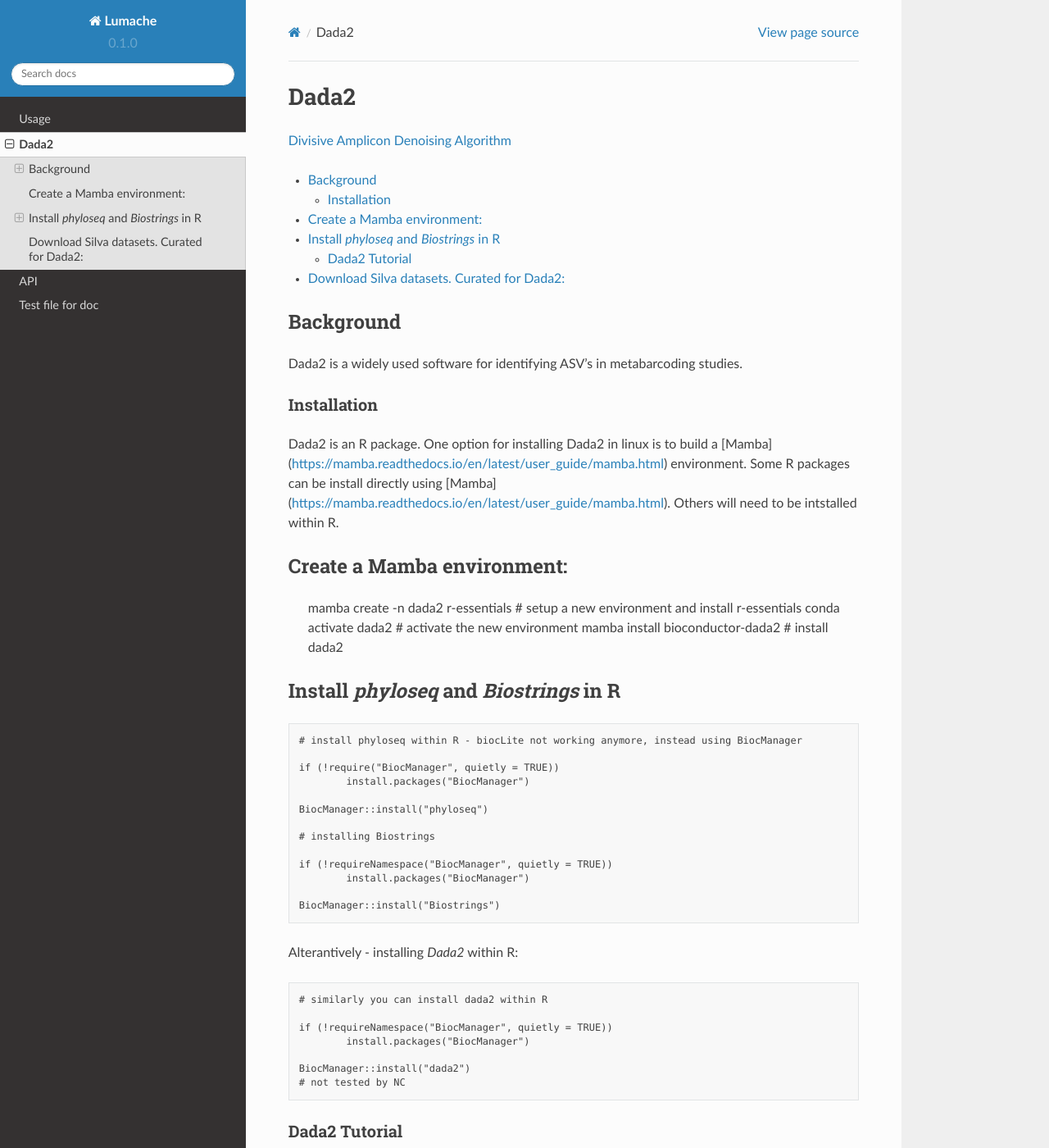
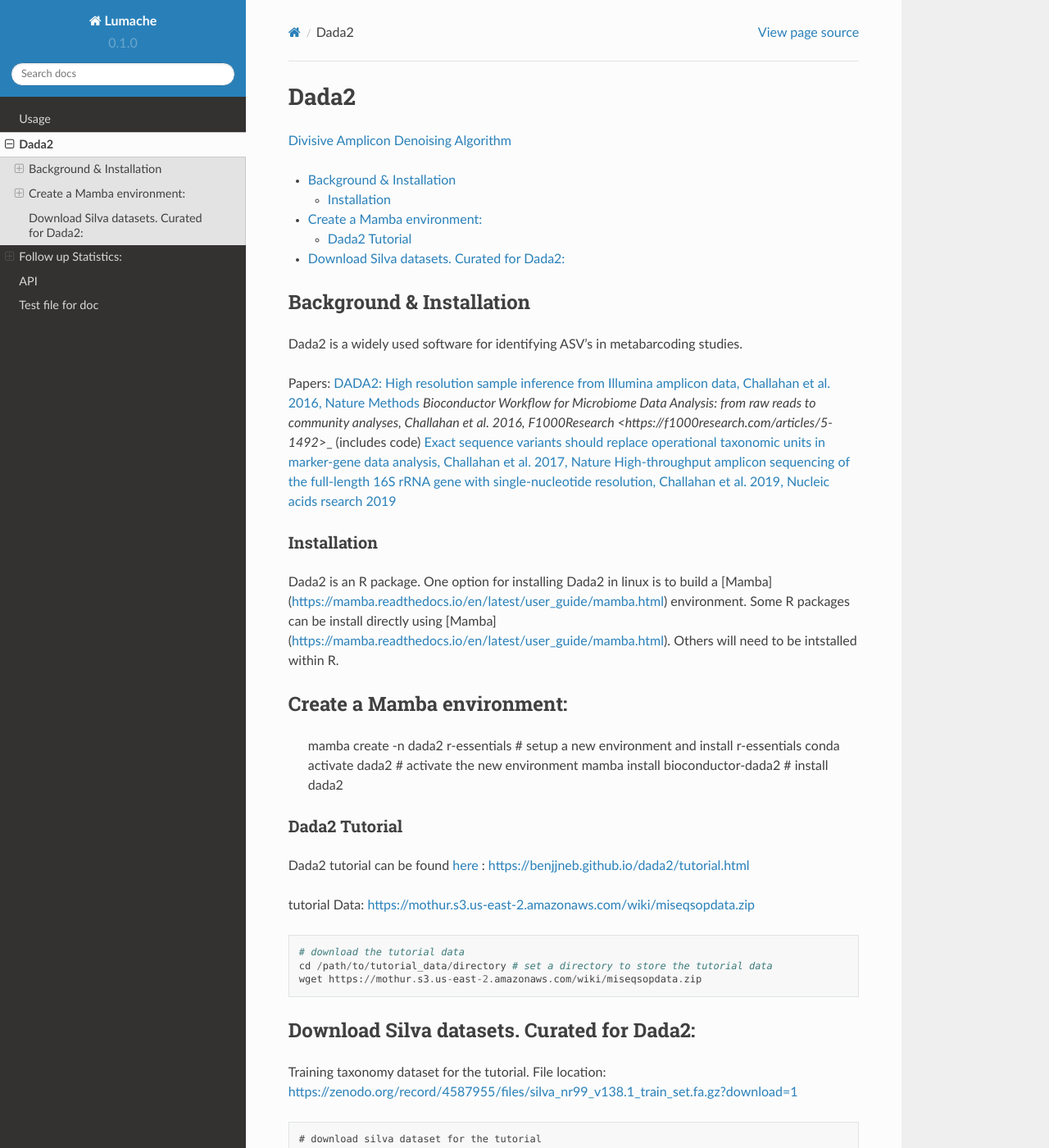
Before and after one commit to nmc97/metabarcoding_at_cefas_tutorial, a Sphinx documentation site: the page built from docs/source/dada2.rst, in a window 1280 px wide and 1400 px high. Shown: the whole window at 82% size. Built offline with Sphinx 7.4.7 and the Read the Docs theme 2.0.0, drawn with Linux system fonts in a browser that asks for light colours; some of the changed text lies outside the part shown.

Commit message:
Update dada2.rst
note- moved "Follow up Statistics"
These should be somewhere else in the tutorial

```diff
--- a/docs/source/dada2.rst
+++ b/docs/source/dada2.rst
@@ -1,13 +1,20 @@
 Dada2
 =====
-`Divisive Amplicon Denoising Algorithm <https://www.ncbi.nlm.nih.gov/pmc/articles/PMC4927377/>`_
+`Divisive Amplicon Denoising Algorithm <https://github.com/benjjneb/dada2>`_
 
 .. contents::
    :local:
 
-Background
-^^^^^^^^^^
+Background & Installation
+^^^^^^^^^^^^^^^^^^^^^^^^^
+
 Dada2 is a widely used software for identifying ASV's in metabarcoding studies.
+
+Papers:
+`DADA2: High resolution sample inference from Illumina amplicon data, Challahan et al. 2016, Nature Methods <DADA2: High resolution sample inference from Illumina amplicon data>`_
+`Bioconductor Workflow for Microbiome Data Analysis: from raw reads to community analyses, Challahan et al. 2016, F1000Research <https://f1000research.com/articles/5-1492`>_ (includes code)
+`Exact sequence variants should replace operational taxonomic units in marker-gene data analysis, Challahan et al. 2017, Nature <https://www.nature.com/articles/ismej2017119>`_
+`High-throughput amplicon sequencing of the full-length 16S rRNA gene with single-nucleotide resolution, Challahan et al. 2019, Nucleic acids rsearch 2019 <https://academic.oup.com/nar/article/47/18/e103/5527971>`_
 
 Installation
 ------------
@@ -20,38 +27,6 @@
 	mamba create -n dada2 r-essentials # setup a new environment and install r-essentials
 	conda activate dada2 # activate the new environment
 	mamba  install bioconductor-dada2 # install dada2
-
-
-Install `phyloseq` and `Biostrings` in R
-^^^^^^^^^^^^^^^^^^^^^^^^^^^^^^^^^^^^^^^^
-
-.. code::
-
-	# install phyloseq within R - biocLite not working anymore, instead using BiocManager
-
-	if (!require("BiocManager", quietly = TRUE))
-		install.packages("BiocManager")
-
-	BiocManager::install("phyloseq")
-
-	# installing Biostrings
-
-	if (!requireNamespace("BiocManager", quietly = TRUE))
-		install.packages("BiocManager")
-
-	BiocManager::install("Biostrings")
-
-Alterantively - installing `Dada2` within R:
-
-.. code::
-
-	# similarly you can install dada2 within R
-
-	if (!requireNamespace("BiocManager", quietly = TRUE))
-		install.packages("BiocManager")
-
-	BiocManager::install("dada2")
-	# not tested by NC
 
 Dada2 Tutorial
 --------------
@@ -93,6 +68,41 @@
 
 .. note:: Check that these downloadable datasets are up to date.
 
+Follow up Statistics:
+=====================
+
+Install `phyloseq` and `Biostrings` in R
+^^^^^^^^^^^^^^^^^^^^^^^^^^^^^^^^^^^^^^^^
+
+.. code::
+
+	# install phyloseq within R - biocLite not working anymore, instead using BiocManager
+
+	if (!require("BiocManager", quietly = TRUE))
+		install.packages("BiocManager")
+
+	BiocManager::install("phyloseq")
+
+	# installing Biostrings
+
+	if (!requireNamespace("BiocManager", quietly = TRUE))
+		install.packages("BiocManager")
+
+	BiocManager::install("Biostrings")
+
+Alterantively - installing `Dada2` within R:
+
+.. code::
+
+	# similarly you can install dada2 within R
+
+	if (!requireNamespace("BiocManager", quietly = TRUE))
+		install.packages("BiocManager")
+
+	BiocManager::install("dada2")
+	# not tested by NC
+
+
 ---
 Author: Nicola Coyle
 25/01/2022
```
